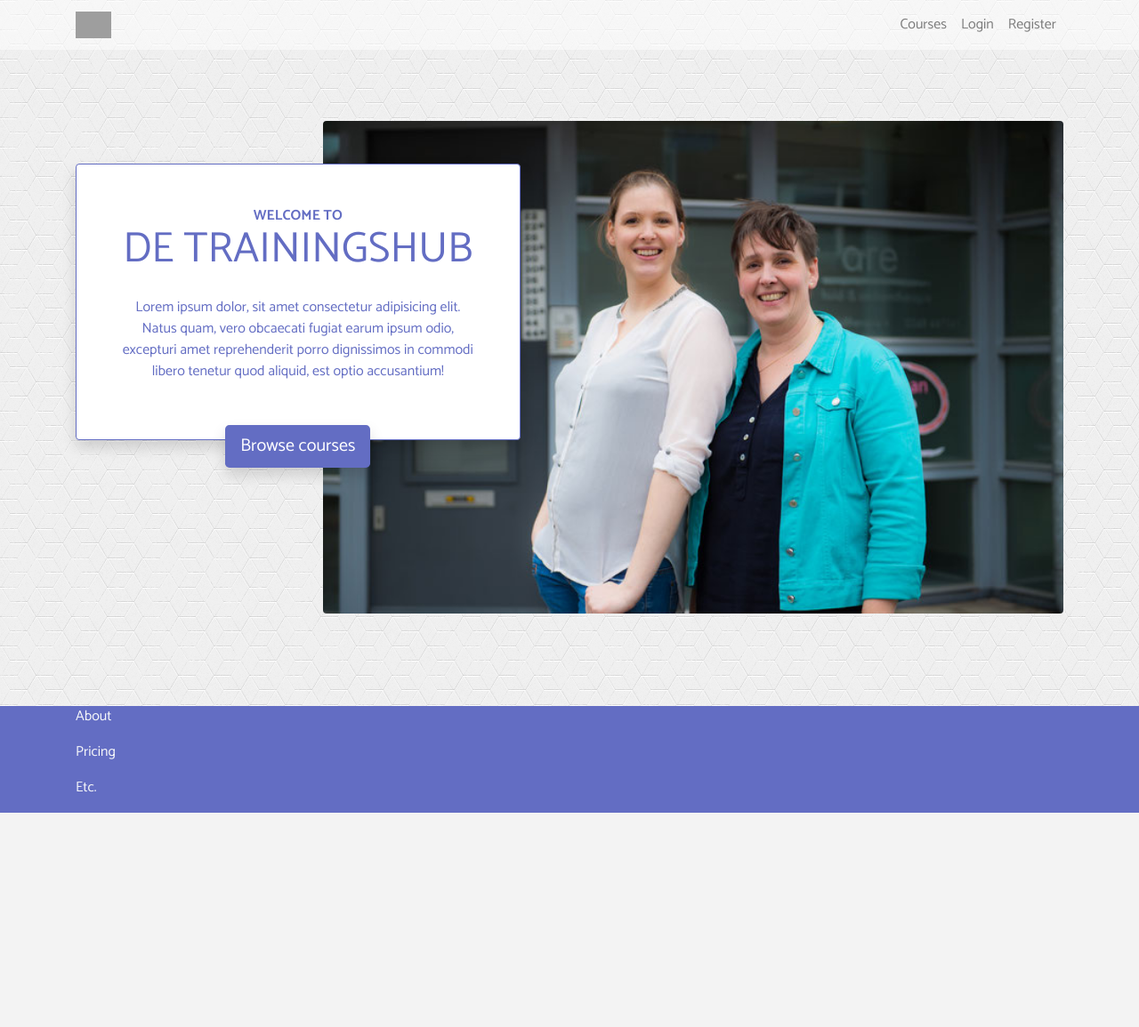
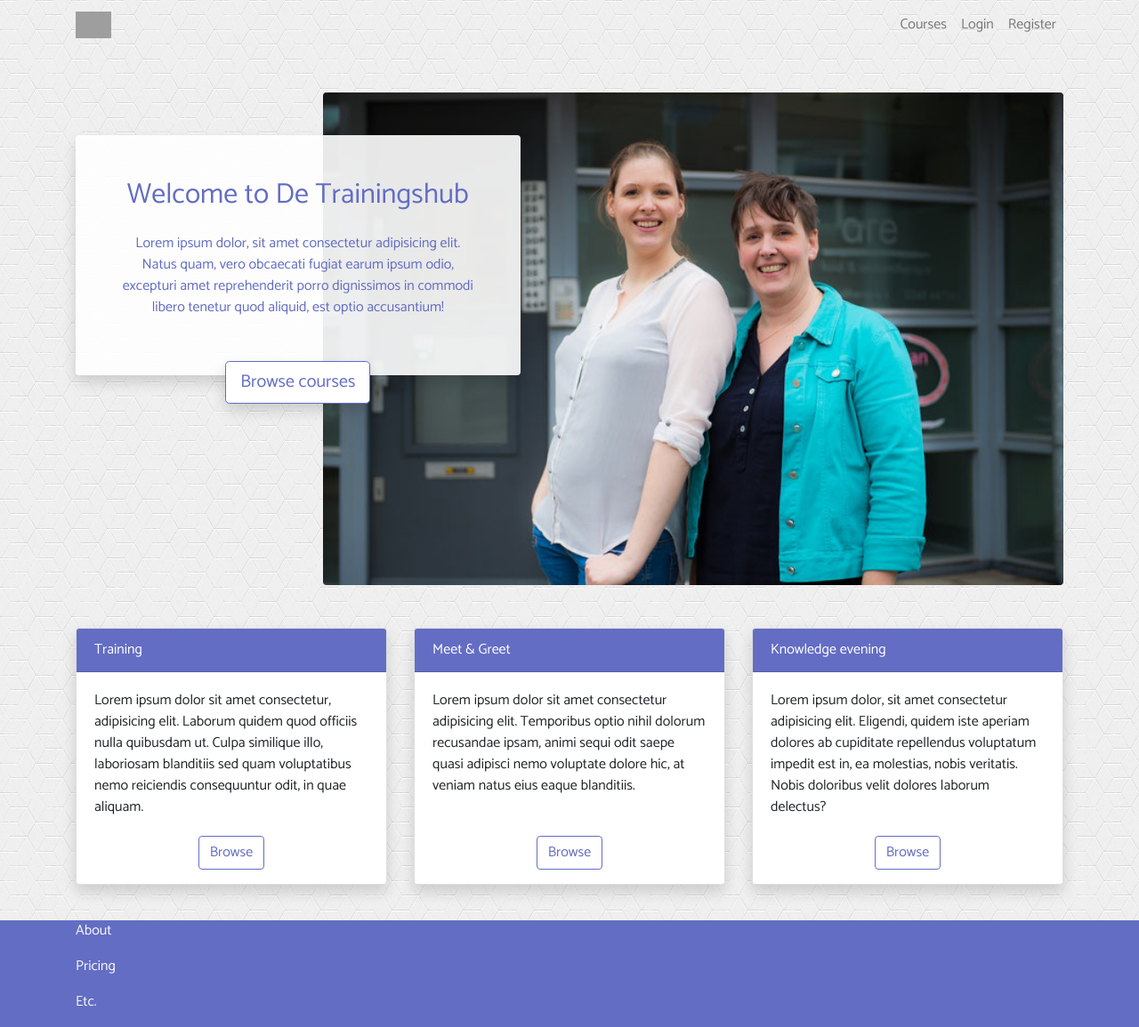
Before and after one commit to jdl208/trainingshub, a Django app: page / in a window 1280 px wide. Shown: the whole page at 89% size. Before the commit the page ends 914 px from the top, so only its background shows below. Run offline with Django 3.2, Linux system fonts and the light colour scheme; parts of the project's set-up code (start-up, migrations or seed data) failed here and were passed over; some libraries are stand-ins or nearby versions; grey boxes are pictures that could not be loaded.

Commit message:
Added content and styling to the homepage

```diff
--- a/courses/urls.py
+++ b/courses/urls.py
@@ -4,6 +4,9 @@ from . import views
 
 urlpatterns = [
     path("", views.CourseListView.as_view(), name="course-list"),
+    path("training/", views.TrainingListView.as_view(), name="training-list"),
+    path("meet-and-greet/", views.MeetGreetListView.as_view(), name="meet-greet-list"),
+    path("knowledge-evening/", views.KnowledgeEveningListView.as_view(), name="knowledge-evening-list"),
     path("new/", views.CourseCreateView.as_view(), name="course-create"),
     path("course-type/", views.CourseTypeCreateView.as_view(), name="course-type-create",),
     path("course-type/<int:pk>/update/", views.CourseTypeUpdateView.as_view(), name="course-type-update",),
--- a/home/templates/home/home.html
+++ b/home/templates/home/home.html
@@ -1,11 +1,11 @@
 {% extends 'base.html' %}
 {% load static %}
 {% block content %}
-<section class="page-section clearfix">
-  <div class="container">
+<div class="container mt-3">
+  <div class="clearfix my-5">
     <div class="intro">
       <img class="intro-img img-fluid mb-3 mb-lg-0 rounded" src="{%static 'img/fp-img.jpg' %}" alt="">
-      <div class="intro-text left-0 text-center bg-white text-purple p-5 rounded border-purple shadow">
+      <div class="intro-text left-0 text-center bg-white-faded text-purple p-5 rounded shadow">
         <h2 class="section-heading mb-4">
           <span class="section-heading-upper">Welcome to</span>
           <span class="section-heading-lower">De Trainingshub</span>
@@ -15,10 +15,49 @@
           optio accusantium!
         </p>
         <div class="intro-button mx-auto s">
-          <a class="btn bg-purple btn-lg shadow" href="{% url 'course-list' %}">Browse courses</a>
+          <a class="btn btn-outline-purple btn-lg shadow" href="{% url 'course-list' %}">Browse courses</a>
         </div>
       </div>
     </div>
+  </div> <!-- 3 CARDS WITH EXPLANATION OF THE COURSE TYPES -->
+  <div class="row">
+    <!-- TRAING CARD -->
+    <div class="col-md-4 mb-3">
+      <div class="card h-100 shadow">
+        <div class="card-header bg-purple">Training</div>
+        <div class="card-body">
+          <p class="card-text">Lorem ipsum dolor sit amet consectetur, adipisicing elit. Laborum quidem quod officiis
+            nulla quibusdam ut. Culpa similique illo, laboriosam blanditiis sed quam voluptatibus nemo reiciendis
+            consequuntur odit, in quae aliquam.</p>
+        </div>
+        <a type="button" class="mx-auto mb-3 btn btn-outline-purple" href="{% url 'training-list'%}">Browse</a>
+      </div>
+    </div>
+    <!-- MEET & GREET CARD -->
+    <div class="col-md-4 mb-3">
+      <div class="card h-100 shadow ">
+        <div class="card-header bg-purple">Meet & Greet</div>
+        <div class="card-body">
+          <p class="card-text">Lorem ipsum dolor sit amet consectetur adipisicing elit. Temporibus optio nihil dolorum
+            recusandae ipsam, animi sequi odit saepe quasi adipisci nemo voluptate dolore hic, at veniam natus eius
+            eaque
+            blanditiis.</p>
+        </div>
+        <a type="button" class="mx-auto btn btn-outline-purple mb-3" href="{% url 'meet-greet-list'%}">Browse</a>
+      </div>
+    </div>
+    <!-- KNOWLEDGE EVENING CARD -->
+    <div class="col-md-4 mb-3">
+      <div class="card h-100 shadow">
+        <div class="card-header bg-purple">Knowledge evening</div>
+        <div class="card-body">
+          <p class="card-text">Lorem ipsum dolor, sit amet consectetur adipisicing elit. Eligendi, quidem iste aperiam
+            dolores ab cupiditate repellendus voluptatum impedit est in, ea molestias, nobis veritatis. Nobis doloribus
+            velit dolores laborum delectus?</p>
+        </div>
+        <a type="button" class="mx-auto mb-3 btn btn-outline-purple" href="{% url 'knowledge-evening-list'%}">Browse</a>
+      </div>
+    </div>
   </div>
-</section>
+</div>
 {% endblock content %}
--- a/static/css/custom.css
+++ b/static/css/custom.css
@@ -18,7 +18,7 @@ main {
 /* COLORS */
 
 .bg-white-faded {
-    background-color: rgba(255, 255, 255, 0.5);
+    background-color: rgba(255, 255, 255, 0.9);
 }
 
 .bg-purple {
@@ -89,7 +89,7 @@ nav img {
     font-size: 36px;
     margin-left: 50px;
 }
-
+/* dark overlay when mobile nav is active */
 .overlay {
     display: none;
     position: fixed;
@@ -119,27 +119,6 @@ nav img {
 }
 
 /* HOME */
-.page-section {
-    margin-top: 5rem;
-    margin-bottom: 5rem;
-}
-
-.section-heading {
-    text-transform: uppercase;
-}
-
-.section-heading .section-heading-upper {
-    display: block;
-    font-size: 1rem;
-    font-weight: 800;
-}
-
-.section-heading .section-heading-lower {
-    display: block;
-    font-size: 3rem;
-    font-weight: 100;
-}
-
 .intro {
     position: relative;
 }
@@ -172,6 +151,7 @@ nav img {
 }
 
 /* USERS */
+/* set size of avatars in the list view */
 .small-img {
     max-width: 40px;
     max-height: 40px;
--- a/templates/partials/navbar.html
+++ b/templates/partials/navbar.html
@@ -43,7 +43,7 @@
 </nav>
 
 <!-- NAVBAR -->
-<nav class="navbar navbar-expand-lg bg-white-faded navbar-light">
+<nav class="navbar navbar-expand-lg navbar-light">
     <div class="container">
         <a class="navbar-brand" href="{% url 'home' %}">
             <img src="{% static 'img/th - logo-full.svg' %}" class="d-inline-block align-top mr-3" alt="logo">
--- a/trainingshub/settings.py
+++ b/trainingshub/settings.py
@@ -134,8 +134,8 @@ AWS_SECRET_ACCESS_KEY = os.getenv("AWS_SECRET_ACCESS_KEY")
 AWS_DEFAULT_ACL = None
 AWS_S3_CUSTOM_DOMAIN = "%s.s3.amazonaws.com" % AWS_STORAGE_BUCKET_NAME
 
-STATICFILES_LOCATION = "static"
-STATICFILES_STORAGE = "custom_storages.StaticStorage"
+# STATICFILES_LOCATION = "static"
+# STATICFILES_STORAGE = "custom_storages.StaticStorage"
 
 STATIC_URL = "/static/"
 STATICFILES_DIRS = [
```
Also changed, not shown: courses/views.py (+57 -0 lines), static/img/logo.png (deleted), static/img/logo_trainingshub.png (deleted).
